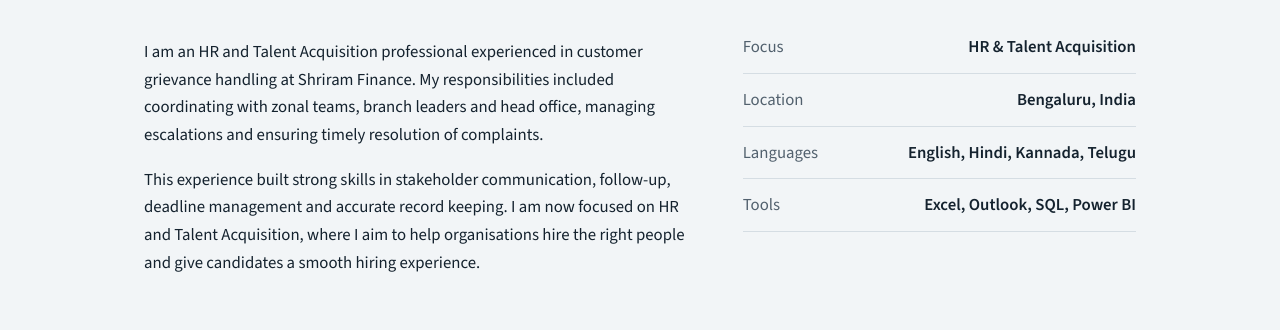
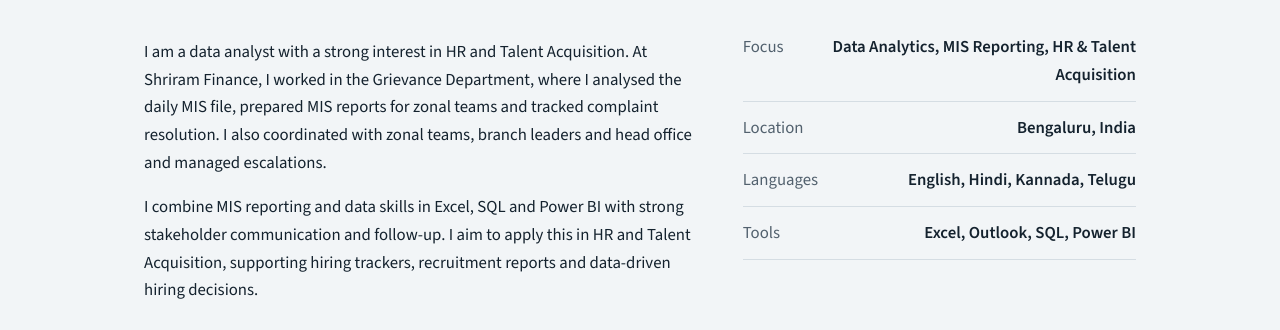
Before and after one commit to sanjanarshinde/sanjanarshinde.github.io, a plain HTML site: page index.html in a window 1280 px wide. Shown: the part 622-952 px from the top of the page. Drawn offline with nearby package versions, Linux system fonts and the light colour scheme.

Commit message:
Update professional summary and focus areas

```diff
--- a/index.html
+++ b/index.html
@@ -83,11 +83,11 @@ footer{padding:28px 0;border-top:1px solid var(--line);color:var(--muted);font-s
     <h2>About me</h2>
     <div class="two">
       <div>
-        <p>I am an HR and Talent Acquisition professional experienced in customer grievance handling at Shriram Finance. My responsibilities included coordinating with zonal teams, branch leaders and head office, managing escalations and ensuring timely resolution of complaints.</p>
-        <p>This experience built strong skills in stakeholder communication, follow-up, deadline management and accurate record keeping. I am now focused on HR and Talent Acquisition, where I aim to help organisations hire the right people and give candidates a smooth hiring experience.</p>
+        <p>I am a data analyst with a strong interest in HR and Talent Acquisition. At Shriram Finance, I worked in the Grievance Department, where I analysed the daily MIS file, prepared MIS reports for zonal teams and tracked complaint resolution. I also coordinated with zonal teams, branch leaders and head office and managed escalations.</p>
+        <p>I combine MIS reporting and data skills in Excel, SQL and Power BI with strong stakeholder communication and follow-up. I aim to apply this in HR and Talent Acquisition, supporting hiring trackers, recruitment reports and data-driven hiring decisions.</p>
       </div>
       <ul class="facts">
-        <li><span>Focus</span><b>HR &amp; Talent Acquisition</b></li>
+        <li><span>Focus</span><b>Data Analytics, MIS Reporting, HR &amp; Talent Acquisition</b></li>
         <li><span>Location</span><b>Bengaluru, India</b></li>
         <li><span>Languages</span><b>English, Hindi, Kannada, Telugu</b></li>
         <li><span>Tools</span><b>Excel, Outlook, SQL, Power BI</b></li>
```
